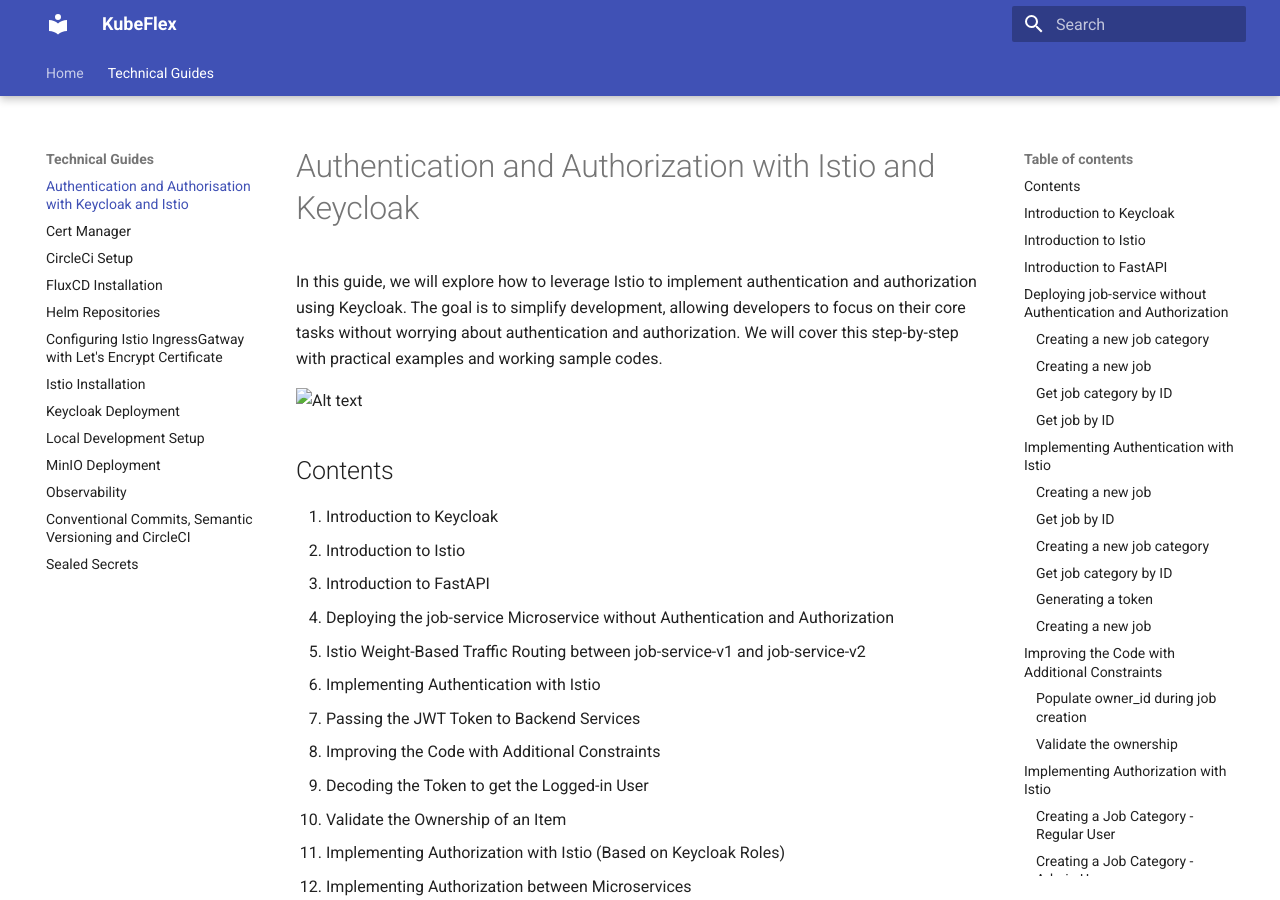
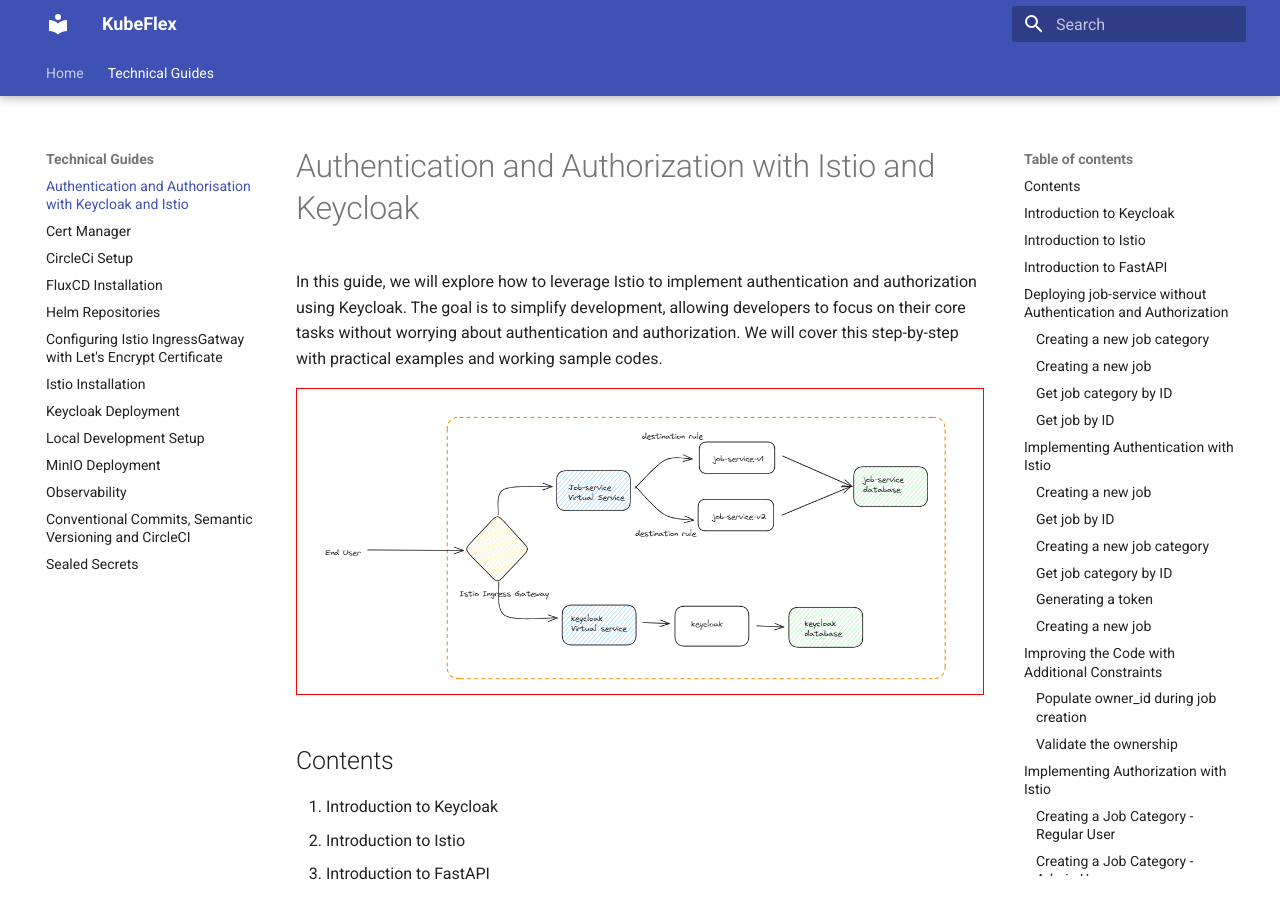
Before and after one commit to kubeflex-io/kubeflex, an MkDocs documentation site: the page built from docs/technical-guides/auth.md, in a window 1280 px wide and 900 px high. Built offline with MkDocs 1.6.1 and Material for MkDocs 9.7.7, drawn with Linux system fonts in a browser that asks for light colours.

Commit message:
adding images

```diff
--- a/docs/technical-guides/auth.md
+++ b/docs/technical-guides/auth.md
@@ -2,7 +2,7 @@
 
 In this guide, we will explore how to leverage Istio to implement authentication and authorization using Keycloak. The goal is to simplify development, allowing developers to focus on their core tasks without worrying about authentication and authorization. We will cover this step-by-step with practical examples and working sample codes.
 
-![Alt text](../images/auth.png?raw=true "Mesh")
+![Alt text](../../../images/auth.png?raw=true "Mesh")
 
 ## Contents
 
```
Also changed, not shown: docs/images/auth.png (renamed from images/auth.png), docs/images/circleci-build-output.png (renamed from images/circleci-build-output.png), docs/images/circleci.png (renamed from images/circleci.png), docs/images/ex-offenders-platform.png (renamed from images/ex-offenders-platform.png), docs/images/flux-notifications.png (renamed from images/flux-notifications.png), docs/images/job-notification-service.png (renamed from images/job-notification-service.png), docs/images/kiali.png (renamed from images/kiali.png), docs/images/platform-v2.png (renamed from images/platform-v2.png), docs/images/platform-v3.png (renamed from images/platform-v3.png), docs/images/platform.png (renamed from images/platform.png), docs/images/realm-roles.png (renamed from images/realm-roles.png), docs/images/release-please-pr.png (renamed from images/release-please-pr.png), docs/images/release-please-version.png (renamed from images/release-please-version.png), docs/images/role-mapping.png (renamed from images/role-mapping.png), 1 other file.
